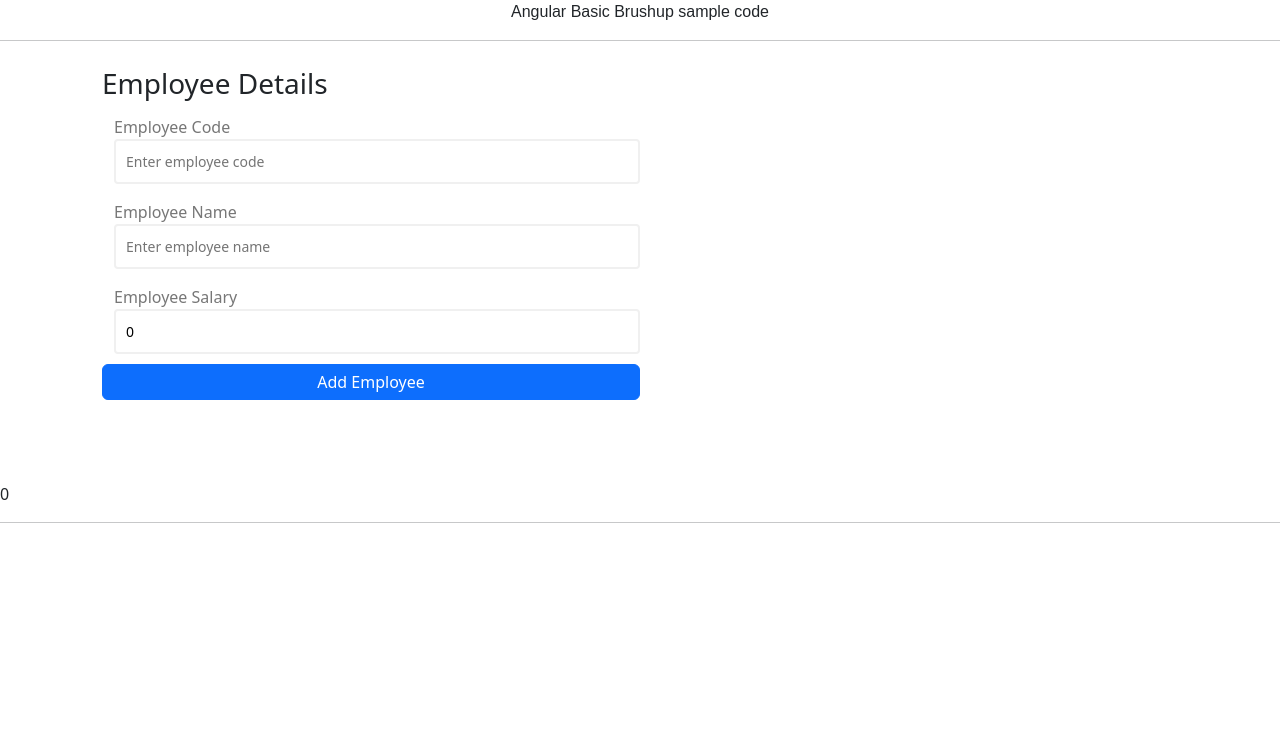
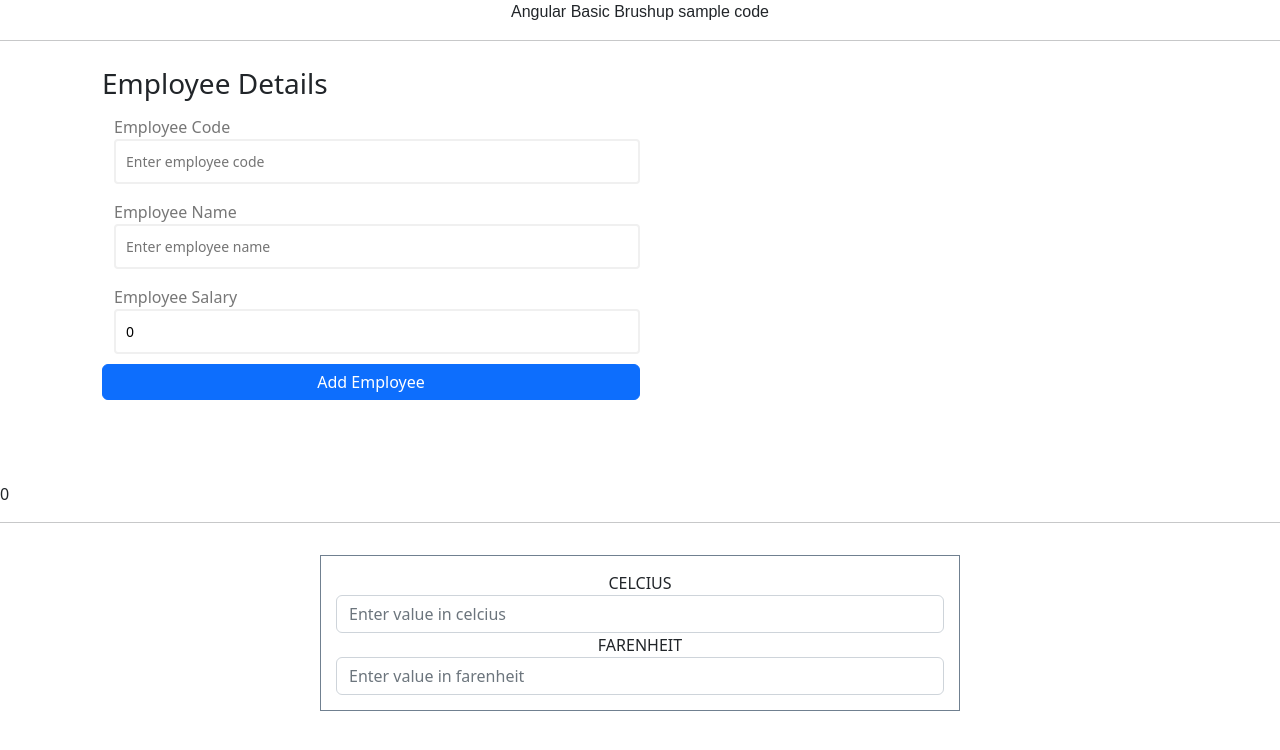
Before and after one commit to Venkat517/AngularBasicsBrushUp, an Angular app: page / in a window 1280 px wide. Shown: the top 750 px of the page. Built offline with nearby package versions, Linux system fonts and the light colour scheme.

Commit message:
added temp calc

```diff
--- a/src/app/app.component.css
+++ b/src/app/app.component.css
@@ -28,3 +28,11 @@ button {
   width: 50%;
   padding: 5px;
 }
+
+.box {
+  margin: 0 auto;
+  padding: 15px;
+  text-align: center;
+  border: 1px solid slategrey;
+  max-width: 50%;
+}
--- a/src/app/app.component.html
+++ b/src/app/app.component.html
@@ -32,3 +32,7 @@
     <td>{{employee.employeeSalary}}</td>
   </tr>
 </table>
+
+<div class="box">
+  <app-temp-converter></app-temp-converter>
+</div>
--- a/src/app/app.module.ts
+++ b/src/app/app.module.ts
@@ -4,10 +4,12 @@ import { BrowserModule } from '@angular/platform-browser';
 import { AppRoutingModule } from './app-routing.module';
 import { AppComponent } from './app.component';
 import { FormsModule } from '@angular/forms';
+import { TempConverterComponent } from './temp-converter/temp-converter.component';
 
 @NgModule({
   declarations: [
-    AppComponent
+    AppComponent,
+    TempConverterComponent
   ],
   imports: [
     BrowserModule,
--- /dev/null
+++ b/src/app/temp-converter/temp-converter.component.html
@@ -0,0 +1,9 @@
+<div class="form-group">
+  <label for="celcius">CELCIUS</label>
+  <input type="number" class="form-control" [(ngModel)]="celcius" (ngModelChange)="changeTemperature($event,'celcius')" placeholder="Enter value in celcius">
+</div>
+<div class="form-group">
+  <label for="farenheit">FARENHEIT</label>
+  <input type="number" class="form-control" [(ngModel)]="farenheit" (ngModelChange)="changeTemperature($event,'farenheit')"
+    placeholder="Enter value in farenheit">
+</div>
--- /dev/null
+++ b/src/app/temp-converter/temp-converter.component.ts
@@ -0,0 +1,26 @@
+import { Component, OnInit } from '@angular/core';
+
+@Component({
+  selector: 'app-temp-converter',
+  templateUrl: './temp-converter.component.html',
+  styleUrls: ['./temp-converter.component.css']
+})
+export class TempConverterComponent implements OnInit {
+  celcius: any;
+  farenheit: any;
+
+  ngOnInit(): void {
+  }
+
+  changeTemperature(val: any, type: string) {
+    if (val) {
+      if (type === 'celcius') {
+        const updatedFahrenheit = ((val * 9 / 5) + 32);
+        this.farenheit = updatedFahrenheit;
+      } else {
+        const updatedCelcius = ((val - 32) * (5 / 9));
+        this.celcius = updatedCelcius;
+      }
+    }
+  }
+}
```
Also changed, not shown: src/app/temp-converter/temp-converter.component.css (added), 1 other file (tests, documents, lock files or other folders).
